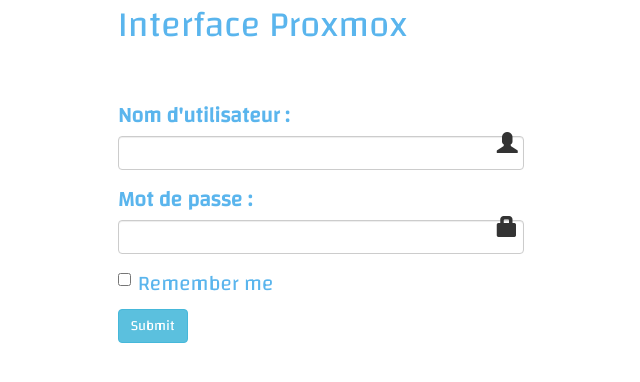
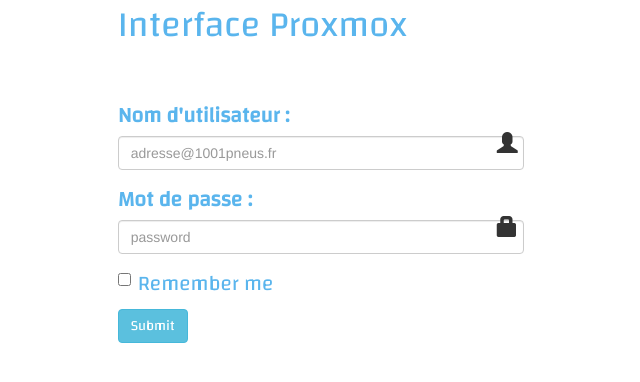
Before and after one commit to escornt/interface-prox, a PHP site: page / in a window 1280 px wide. Shown: the top 382 px of the page, without its empty margins (319-959 px from the left). Run offline with PHP 8.4, Linux system fonts and the light colour scheme.

Commit message:
placeholder

```diff
--- a/index.php
+++ b/index.php
@@ -23,12 +23,12 @@
         <form class="form-vertical" role="form">
           <div class="form-group has-feedback">
             <label for="usr"><div class="customfont blu fs1">Nom d'utilisateur :</div></label>
-            <input type="usr" class="form-control" id="usr" placehoder="adresse@1001pneus.fr">
+            <input type="usr" class="form-control" id="usr" placeholder="adresse@1001pneus.fr">
             <span class="glyphicon glyphicon-user form-control-feedback fs1"></span>
           </div>
           <div class="form-group has-feedback">
             <label for="pwd"><div class="customfont blu fs1">Mot de passe :</div></label>
-            <input type="password" class="form-control" id="pwd" placehoder="password">
+            <input type="password" class="form-control" id="pwd" placeholder="password">
             <span class="glyphicon glyphicon-lock form-control-feedback fs1"></span>
           </div>
           <div class="checkbox">
```
